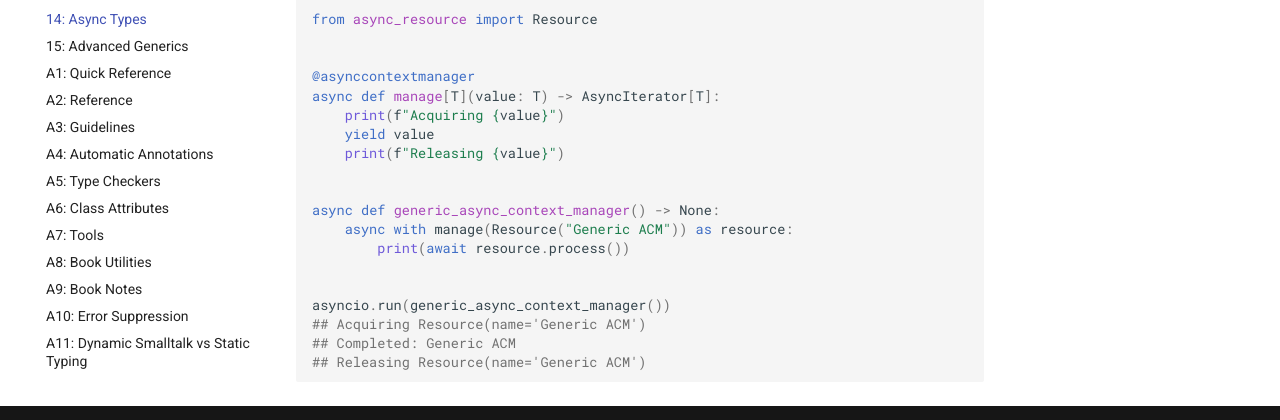
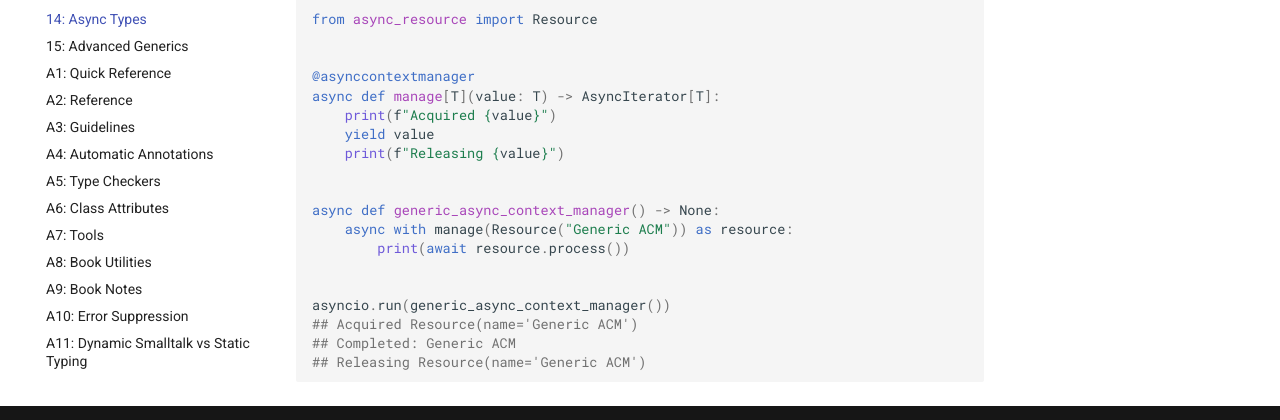
Before and after one commit to ThinkingInTypes/ThinkingInTypes.github.io, an MkDocs documentation site: the page built from Chapters/C14_Async_Types.md, in a window 1280 px wide and 900 px high, scrolled down 3206 px. Shown: the part 449-869 px from the top of the window. Built offline with MkDocs 1.6.1 and Material for MkDocs 9.7.7, drawn with Linux system fonts in a browser that asks for light colours; comment, search, counter and statistics services are not loaded.

Commit message:
Update C14_Async_Types.md

````diff
--- a/Chapters/C14_Async_Types.md
+++ b/Chapters/C14_Async_Types.md
@@ -196,7 +196,7 @@ from async_resource import Resource
 
 @asynccontextmanager
 async def manage[T](value: T) -> AsyncIterator[T]:
-    print(f"Acquiring {value}")
+    print(f"Acquired {value}")
     yield value
     print(f"Releasing {value}")
 
@@ -207,7 +207,7 @@ async def generic_async_context_manager() -> None:
 
 
 asyncio.run(generic_async_context_manager())
-## Acquiring Resource(name='Generic ACM')
+## Acquired Resource(name='Generic ACM')
 ## Completed: Generic ACM
 ## Releasing Resource(name='Generic ACM')
 ```
````
